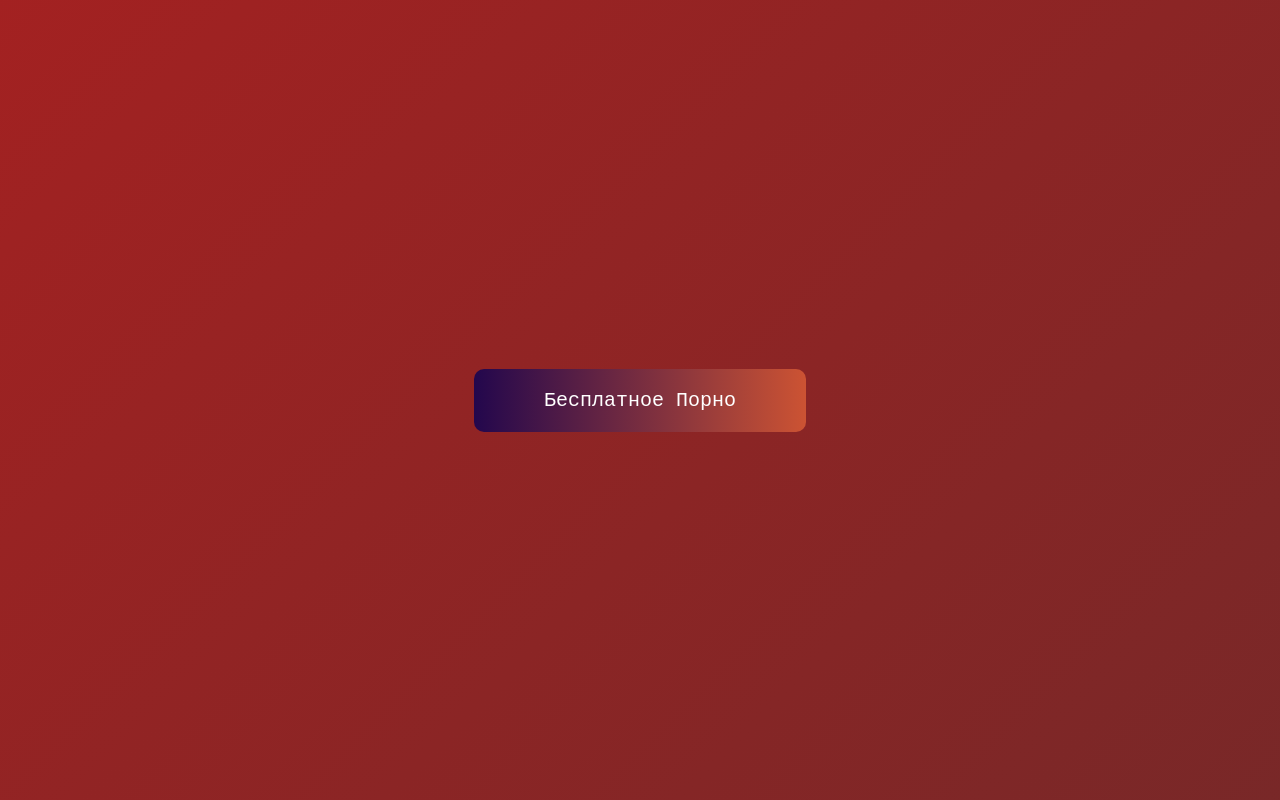
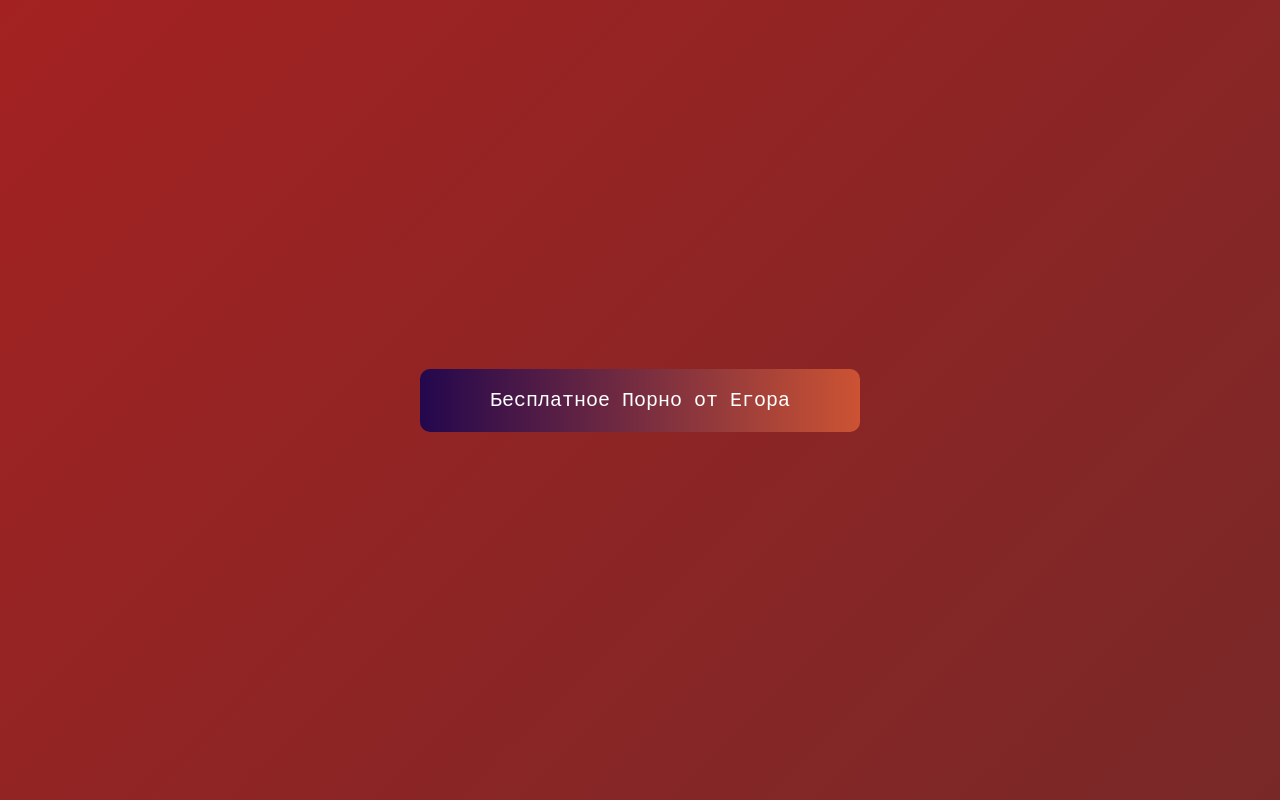
Before and after one commit to Mramor1/-, a plain HTML site: page index.html in a window 1280 px wide. Drawn offline with Linux system fonts and the light colour scheme.

Commit message:
Add files via upload

```diff
--- a/index.html
+++ b/index.html
@@ -4,12 +4,12 @@
 	<meta charset="UTF-8">
 	<meta name="viewport" content="width=device-width, initial-scale=1.0">
 	<link rel="stylesheet" type="text/css" href="style.css">
-	<title>Porn-WarydYska</title>
+	<title>Porn-Егорка</title>
 </head>
 <body>
 
 
-	<a href="https://www.youtube.com/watch?v=P37mn84nabg" class="btn">Бесплатное Порно</a>
+	<a href="https://konakovograd.ru/wp-content/uploads/2019/10/voenkom-Negovora-768x512.jpg" class="btn">Бесплатное Порно от Егора</a>
 
 
 
```
